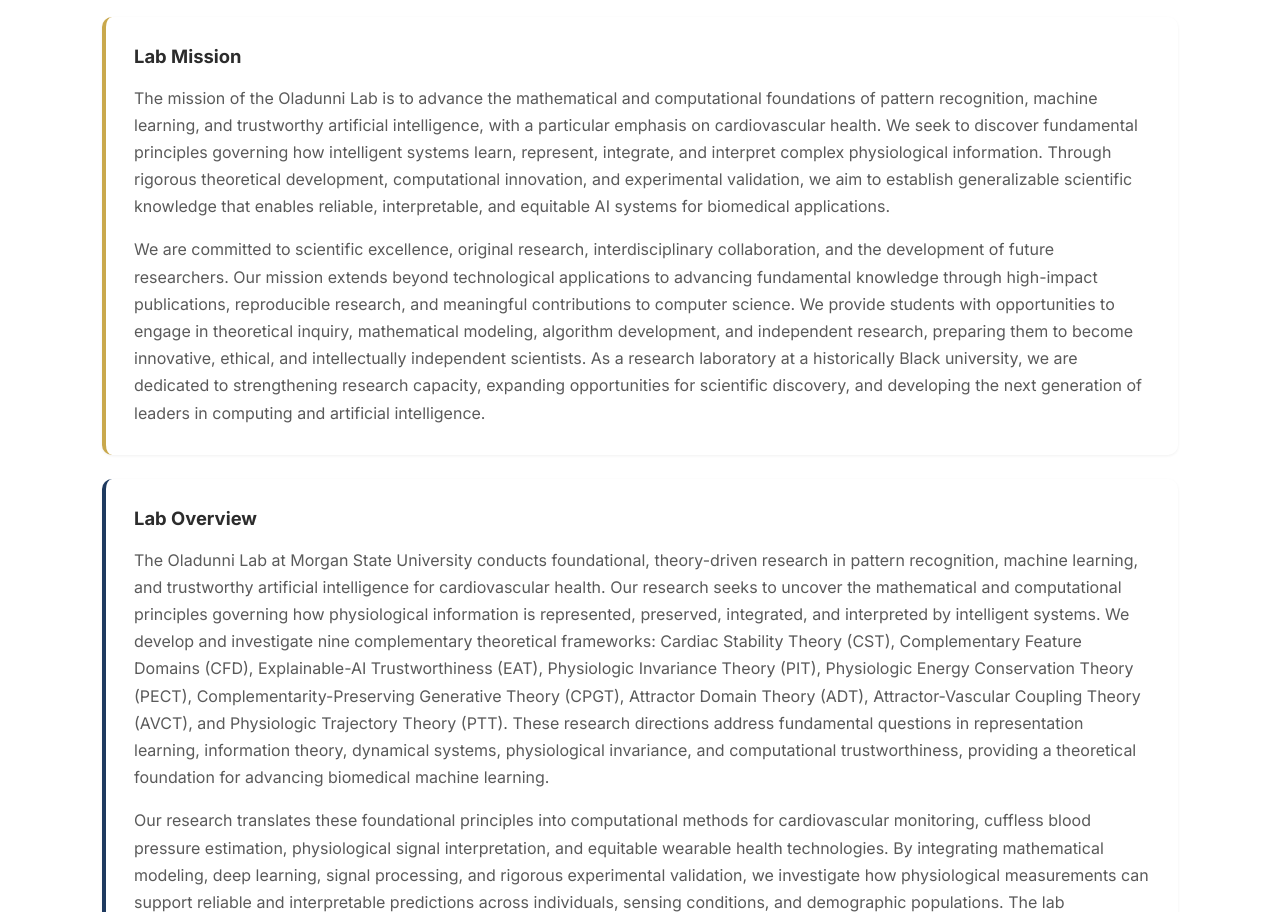
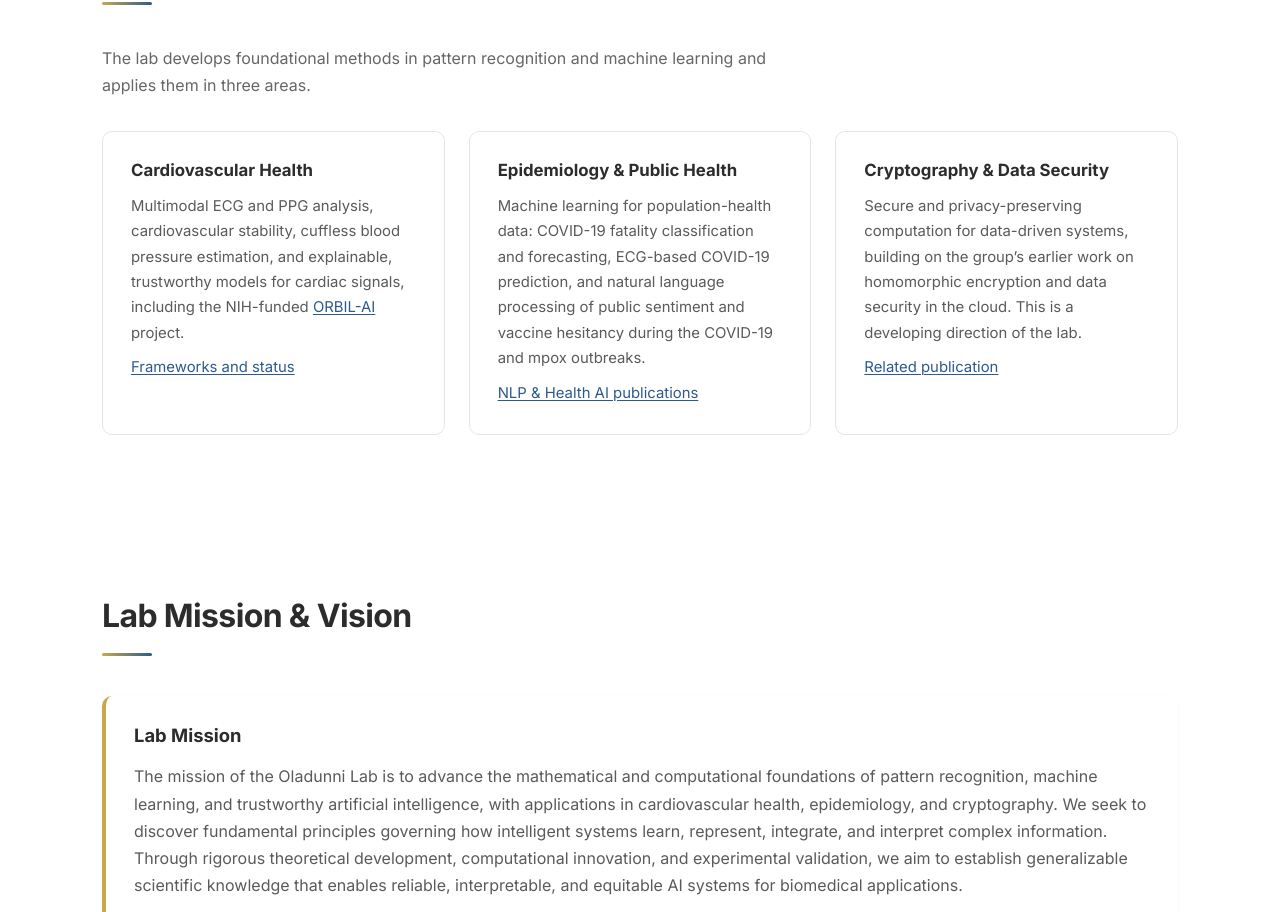
Before and after one commit to TOOLAD/TOO71.github.io, a plain HTML site: page lab.html in a window 1280 px wide. Shown: the part 527-1439 px from the top of the page. Drawn offline with Linux system fonts and the light colour scheme.

Commit message:
Lab focus areas: cardiovascular health, epidemiology, cryptography

```diff
--- a/assets/css/style.css
+++ b/assets/css/style.css
@@ -3174,3 +3174,6 @@ main p a:not(.btn):hover {
   .lab-hero .lab-logo{width:132px;height:132px;}
   .lab-hero-text p:not(.lab-hero-kicker){margin:0 auto;}
 }
+
+.focus-areas .section-intro{max-width:720px;margin:0 0 1.5rem;color:var(--color-text-muted);}
+.focus-areas .card p a{text-decoration:underline;}
--- a/lab.html
+++ b/lab.html
@@ -17,12 +17,12 @@
     <meta charset="UTF-8" />
     <meta name="viewport" content="width=device-width, initial-scale=1.0" />
     <title>Pattern Recognition &amp; Machine Learning Laboratory | Dr. Timothy Oladunni</title>
-    <meta name="description" content="The Pattern Recognition and Machine Learning Laboratory at Morgan State University: mission, members, current research projects, and opportunities for student researchers." />
+    <meta name="description" content="The Pattern Recognition and Machine Learning Laboratory at Morgan State University: foundations of pattern recognition and machine learning, with applications in cardiovascular health, epidemiology, and cryptography." />
     <link rel="canonical" href="https://timothyoladunni.com/lab.html" />
     <meta property="og:type" content="website" />
     <meta property="og:site_name" content="Dr. Timothy Oladunni" />
     <meta property="og:title" content="Pattern Recognition &amp; Machine Learning Laboratory | Dr. Timothy Oladunni" />
-    <meta property="og:description" content="The Pattern Recognition and Machine Learning Laboratory at Morgan State University: mission, members, current research projects, and opportunities for student researchers." />
+    <meta property="og:description" content="The Pattern Recognition and Machine Learning Laboratory at Morgan State University: foundations of pattern recognition and machine learning, with applications in cardiovascular health, epidemiology, and cryptography." />
     <meta property="og:url" content="https://timothyoladunni.com/lab.html" />
     <meta property="og:image" content="https://timothyoladunni.com/assets/images/professional-pic.jpeg" />
     <meta name="twitter:card" content="summary" />
@@ -30,7 +30,7 @@
     <link rel="preconnect" href="https://fonts.googleapis.com" />
     <link rel="preconnect" href="https://fonts.gstatic.com" crossorigin />
     <link href="https://fonts.googleapis.com/css2?family=Inter:wght@400;500;600;700;800&display=swap" rel="stylesheet" />
-    <link rel="stylesheet" href="assets/css/style.css?v=20261117b" />
+    <link rel="stylesheet" href="assets/css/style.css?v=20261117c" />
     <link rel="stylesheet" href="assets/css/shared.css" />
       <script type="application/ld+json">
 {
@@ -89,8 +89,53 @@
           <h1>Pattern Recognition &amp; Machine Learning Laboratory</h1>
           <p>
           Advancing the foundations of pattern recognition and trustworthy
-          machine learning for cardiovascular health
+          machine learning, with applications in cardiovascular health,
+          epidemiology, and cryptography
         </p>
+        </div>
+      </div>
+    </section>
+
+    <section class="focus-areas">
+      <div class="container">
+        <h2>Focus Areas</h2>
+        <div class="section-divider"></div>
+        <p class="section-intro">
+          The lab develops foundational methods in pattern recognition and
+          machine learning and applies them in three areas.
+        </p>
+        <div class="cards-grid">
+          <div class="card">
+            <h3 class="card-title">Cardiovascular Health</h3>
+            <p>
+              Multimodal ECG and PPG analysis, cardiovascular stability,
+              cuffless blood pressure estimation, and explainable,
+              trustworthy models for cardiac signals, including the
+              NIH-funded <a href="orbil-ai.html">ORBIL-AI</a> project.
+            </p>
+            <p><a href="research.html#frameworks">Frameworks and status</a></p>
+          </div>
+          <div class="card">
+            <h3 class="card-title">Epidemiology &amp; Public Health</h3>
+            <p>
+              Machine learning for population-health data: COVID-19
+              fatality classification and forecasting, ECG-based COVID-19
+              prediction, and natural language processing of public
+              sentiment and vaccine hesitancy during the COVID-19 and mpox
+              outbreaks.
+            </p>
+            <p><a href="nlp.html">NLP &amp; Health AI publications</a></p>
+          </div>
+          <div class="card">
+            <h3 class="card-title">Cryptography &amp; Data Security</h3>
+            <p>
+              Secure and privacy-preserving computation for data-driven
+              systems, building on the group&rsquo;s earlier work on
+              homomorphic encryption and data security in the cloud. This is
+              a developing direction of the lab.
+            </p>
+            <p><a href="publications.html#conference">Related publication</a></p>
+          </div>
         </div>
       </div>
     </section>
@@ -104,10 +149,10 @@
           <p>
             The mission of the Oladunni Lab is to advance the mathematical and
             computational foundations of pattern recognition, machine learning,
-            and trustworthy artificial intelligence, with a particular emphasis
-            on cardiovascular health. We seek to discover fundamental
+            and trustworthy artificial intelligence, with applications in
+            cardiovascular health, epidemiology, and cryptography. We seek to discover fundamental
             principles governing how intelligent systems learn, represent,
-            integrate, and interpret complex physiological information.
+            integrate, and interpret complex information.
             Through rigorous theoretical development, computational innovation,
             and experimental validation, we aim to establish generalizable
             scientific knowledge that enables reliable, interpretable, and
@@ -134,9 +179,10 @@
           <p>
             The Oladunni Lab at Morgan State University conducts foundational,
             theory-driven research in pattern recognition, machine learning,
-            and trustworthy artificial intelligence for cardiovascular health.
-            Our research seeks to uncover the mathematical and computational
-            principles governing how physiological information is represented,
+            and trustworthy artificial intelligence, with applications in
+            cardiovascular health, epidemiology, and cryptography. Our research seeks to uncover the
+            mathematical and computational principles governing how
+            information, including physiological information, is represented,
             preserved, integrated, and interpreted by intelligent systems. We
             develop and investigate nine complementary theoretical frameworks:
             Cardiac Stability Theory (CST), Complementary Feature Domains
@@ -165,7 +211,8 @@
             intelligence. Through interdisciplinary collaboration and student
             mentorship, we aim to advance fundamental computer science research
             while developing computational technologies that address important
-            challenges in cardiovascular health.
+            challenges in health, epidemiology,
+            and data security.
           </p>
         </div>
       </div>
```
Also changed, not shown: index.html (+1 -1 lines), nlp.html (+1 -1 lines), orbil-ai.html (+1 -1 lines), professional.html (+1 -1 lines), publications.html (+1 -1 lines), research.html (+1 -1 lines), sitemap.html (+1 -1 lines).
